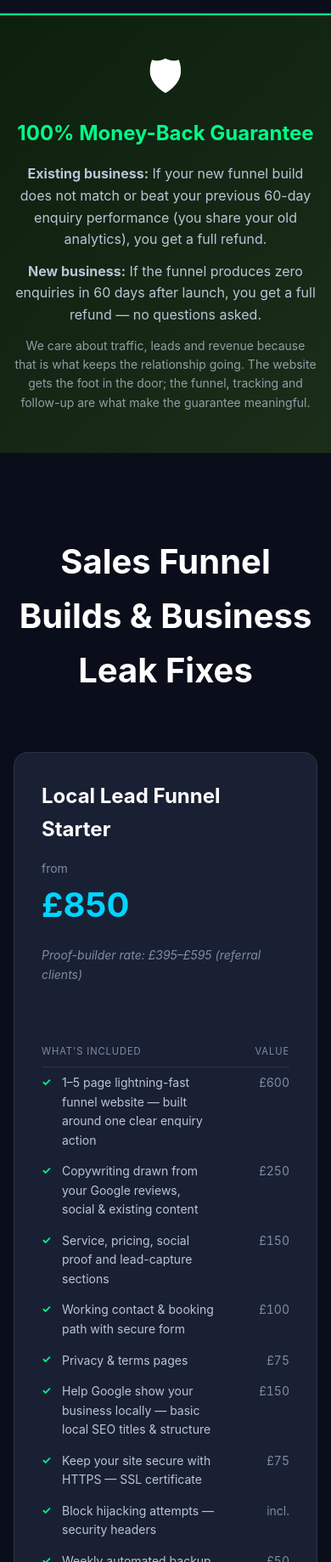
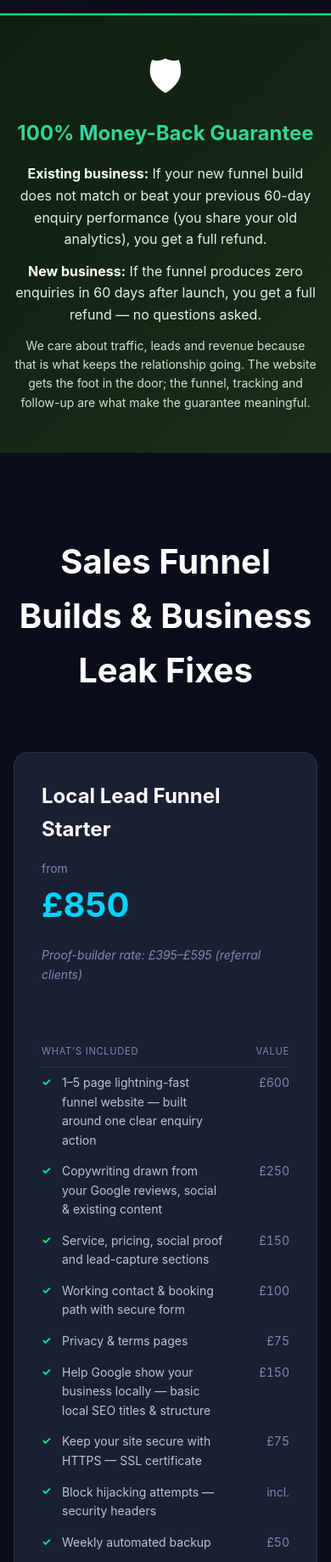
Before and after one commit to pashovt/local-lead-shield-site, a website: page index.html in a window 390 px wide. Shown: the part 4480-6318 px from the top of the page at 85% size. Drawn offline with Linux system fonts and the light colour scheme.

Commit message:
Fix mobile light theme contrast and value tables

```diff
--- a/index.html
+++ b/index.html
@@ -6,7 +6,7 @@
     <meta name="description" content="Free Business Leak Audit and sales funnel systems for UK service businesses. We build the website, tracking, lead capture and follow-up path so traffic can turn into enquiries and revenue.">
     <title>Local Lead Shield - Sales Funnel Systems, Leak Audits & AI Workflow Builds</title>
     <script>document.documentElement.dataset.theme = localStorage.getItem("lls-theme") || "dark";</script>
-    <link rel="stylesheet" href="styles.css?v=20260602-funnel-theme">
+    <link rel="stylesheet" href="styles.css?v=20260602-light-contrast-table-fix">
 </head>
 <body>
     <!-- Navigation -->
--- a/styles.css
+++ b/styles.css
@@ -909,8 +909,17 @@ body {
 /* Value Stack */
 .value-stack {
     width: 100%;
+    table-layout: fixed;
     border-collapse: collapse;
     margin: var(--spacing-md) 0 var(--spacing-sm);
+}
+
+.value-stack td:first-child {
+    width: 74%;
+}
+
+.value-stack td:last-child {
+    width: 26%;
 }
 
 .value-stack td {
@@ -923,7 +932,7 @@ body {
 .value-stack td:last-child {
     text-align: right;
     white-space: nowrap;
-    padding-left: 1rem;
+    padding-left: 0.6rem;
     color: var(--color-text-muted);
     font-variant-numeric: tabular-nums;
 }
@@ -931,7 +940,7 @@ body {
 .value-stack tr.stack-header td {
     font-size: 0.7rem;
     text-transform: uppercase;
-    letter-spacing: 0.08em;
+    letter-spacing: 0.06em;
     color: var(--color-text-muted);
     border-bottom: 1px solid var(--color-border);
     padding-bottom: 0.5rem;
@@ -1169,6 +1178,11 @@ html {
     padding: 3rem 0;
 }
 
+:root[data-theme="light"] .guarantee-section {
+    background: linear-gradient(135deg, #052e16 0%, #0f3d22 100%);
+    border-top-color: #10b981;
+}
+
 .guarantee-block {
     display: flex;
     align-items: flex-start;
@@ -1185,27 +1199,35 @@ html {
 }
 
 .guarantee-section-text h2 {
-    color: var(--color-success);
+    color: #34d399;
     margin-bottom: 1rem;
     font-size: 1.5rem;
 }
 
 .guarantee-section-text p {
-    color: var(--color-text-secondary);
+    color: rgba(245, 255, 250, 0.92);
     margin-bottom: 0.75rem;
     line-height: 1.6;
 }
 
+.guarantee-section-text strong {
+    color: #ffffff;
+}
+
 .guarantee-section-text p:last-child {
     margin-bottom: 0;
 }
 
 .guarantee-small {
     font-size: 0.875rem;
-    opacity: 0.75;
+    opacity: 0.92;
 }
 
 @media (max-width: 600px) {
+    .value-stack tr.stack-price td:last-child {
+        font-size: 1.25rem;
+    }
+
     .guarantee-block {
         flex-direction: column;
         align-items: center;
```
